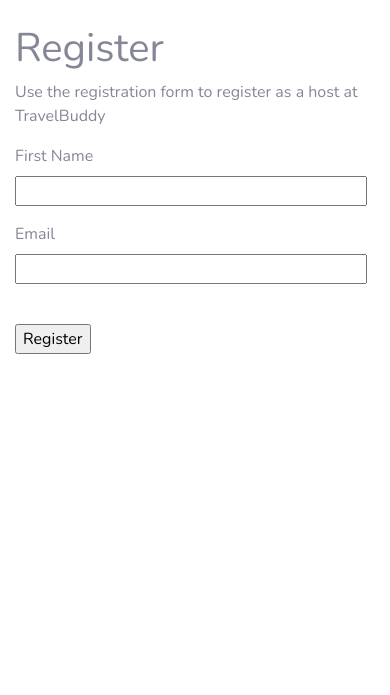
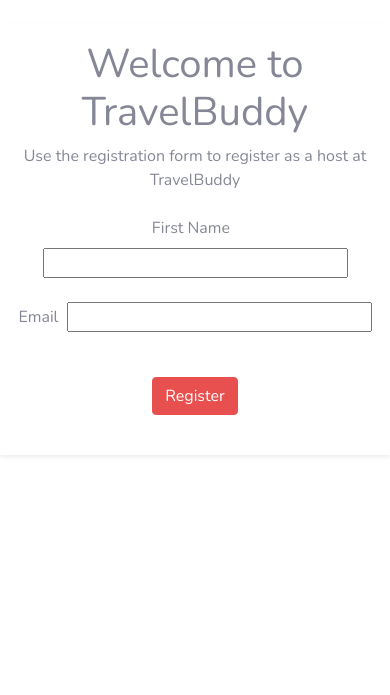
Before and after one commit to redlik/travelportal-m3, a Flask app: page /register in a window 390 px wide. Shown: the part 63-758 px from the top of the page. Run offline with Flask 2, Linux system fonts and the light colour scheme; some libraries are stand-ins or nearby versions.

Commit message:
More layout updates to user forms

```diff
--- a/templates/login.html
+++ b/templates/login.html
@@ -12,8 +12,8 @@
                 <h6>Please use the form below to login into your account.</h6>
                 <form name="login" action="" method="POST">
                     {{ form.hidden_tag() }}
-                    <p>
-                        {{ form.email.label }}&nbsp;{{ form.email(size=30) }}
+                    <p class="mt-5">
+                        {{ form.email.label }}&nbsp;&nbsp;{{ form.email(size=30) }}
                     </p>
                     <br class="clear">
                     <input class="btn btn-primary" type="submit" name="submit" value="Login">
--- a/templates/register.html
+++ b/templates/register.html
@@ -1,22 +1,26 @@
 {% extends "base.html" %}
 
 {% block content %}
+<div class="row justify-content-center">
+    <div class="col-xl-10 col-lg-12 col-md-9 shadow-sm">
         <div class="row">
-
-    <div class="col-md-6 offset-md-3">
-        <h1>Register</h1>
-        <p>Use the registration form to register as a host at TravelBuddy</p>
+            <div class="col-lg-6 d-none d-lg-block">
+                <img src="{{ url_for('static', filename='images/register_splash.jpg') }}">
+            </div>
+            <div class="col-lg-6 text-center p-3">
+                <h1>Welcome to TravelBuddy</h1>
+                <p class="mt-2">Use the registration form to register as a host at TravelBuddy</p>
 
                 <form name="register" action="" method="POST">
                     {{ form.hidden_tag() }}
-            <p>
-                {{ form.first_name.label }}<br> {{ form.first_name(size=35) }}
+                    <p class="mt-4">
+                        {{ form.first_name.label }}&nbsp;&nbsp;{{ form.first_name(size=30) }}
                     </p>
-            <p>
-                {{ form.email.label }}<br> {{ form.email(size=35) }}
+                    <p class="mt-4">
+                        {{ form.email.label }}&nbsp;&nbsp;{{ form.email(size=30) }}
                     </p>
                     <br class="clear">
-            <input class="btn-submit" type="submit" name="submit" value="Register">
+                    <input class="btn btn-primary" type="submit" name="submit" value="Register">
                 </form>
                 <div class="mt-4">
                     {% with messages = get_flashed_messages() %}
@@ -33,4 +37,6 @@
                 {% endwith %}
             </div>
         </div>
+    </div>
+</div>
 {% endblock %}
```
Lines whose indentation alone changed are shown as unchanged.
